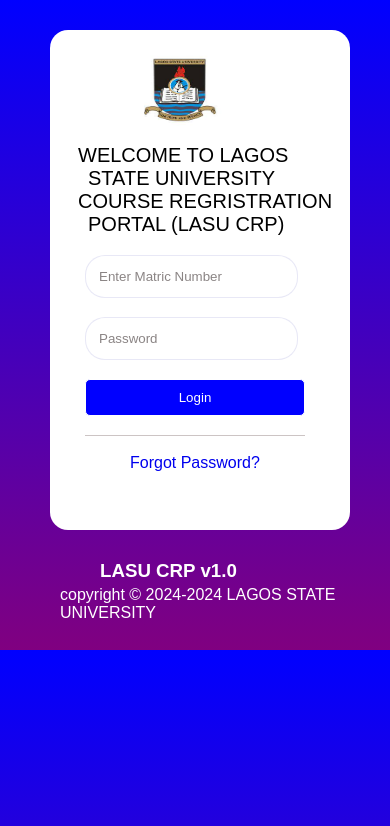
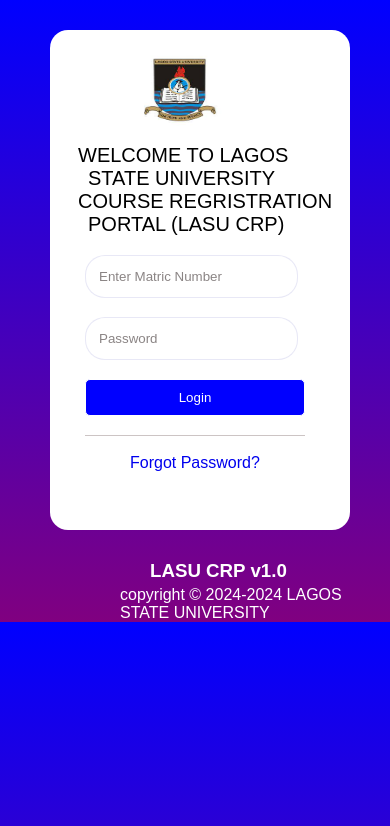
Before and after one commit to Efeh2/recreation, a plain HTML site: page index.html in a window 390 px wide. Drawn offline with Linux system fonts and the light colour scheme.

Commit message:
Update style.css

```diff
--- a/style.css
+++ b/style.css
@@ -4,7 +4,7 @@
 }
 body{
    background-image: linear-gradient(180deg, blue, purple);
-   height: 620px;
+   height: 100%;
    font-family: Arial, Helvetica, sans-serif;
   }
 .flexbox-item{
@@ -72,17 +72,18 @@
 h3{
     color: white;
     margin-top: 30px;
-    margin-left: 570px;
+    margin-left: 370px;
 }
 p{
     color: white;
-    margin-left: 470px;
+    margin-left: 270px;
     margin-top: 4px;
 }
-@media (max-width: 400px) {
+@media (max-width: 450px) {
     body{
     background-image: linear-gradient(180deg, blue, purple);
     font-family: Arial, Helvetica, sans-serif;
+    height: 100%;
    }
  .flexbox-item{
      width: 300px;
@@ -150,11 +151,11 @@
  h3{
      color: white;
      margin-top: 30px;
-     margin-left: 100px;
+     margin-left: 150px;
  }
  p{
      color: white;
-     margin-left: 60px;
+     margin-left: 120px;
      margin-top: 4px;
  }
 }
```
